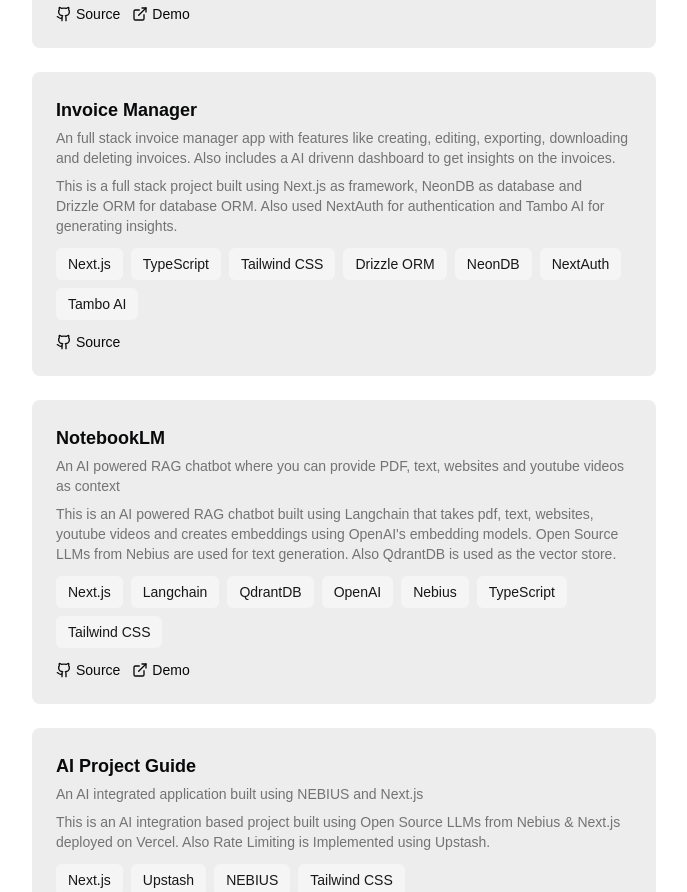
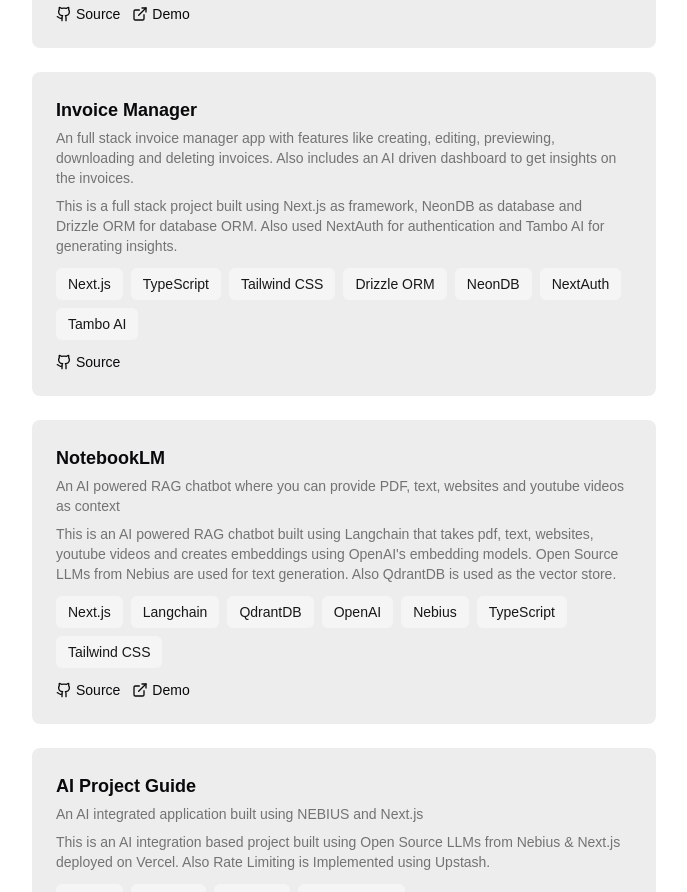
Before and after one commit to OlibhiaGhosh/olibhia-portfolio, a Next.js app: page /resume in a window 1280 px wide. Shown: the part 1280-2172 px from the top of the page, without its empty margins (296-983 px from the left). Built offline with nearby package versions, Linux system fonts and the light colour scheme.

Commit message:
Fixed few terms

```diff
--- a/src/app/resume/page.tsx
+++ b/src/app/resume/page.tsx
@@ -391,7 +391,7 @@
     },
     {
       title: "Invoice Manager",
-      subtitle: "An full stack invoice manager app with features like creating, editing, exporting, downloading and deleting invoices. Also includes a AI drivenn dashboard to get insights on the invoices.",
+      subtitle: "An full stack invoice manager app with features like creating, editing, previewing, downloading and deleting invoices. Also includes an AI driven dashboard to get insights on the invoices.",
       description: "This is a full stack project built using Next.js as framework, NeonDB as database and Drizzle ORM for database ORM. Also used NextAuth for authentication and Tambo AI for generating insights.",
       tech: ["Next.js", "TypeScript", "Tailwind CSS", "Drizzle ORM", "NeonDB", "NextAuth", "Tambo AI"],
       github: "https://github.com/OlibhiaGhosh/Invoice_manager",
--- a/src/data/resume.tsx
+++ b/src/data/resume.tsx
@@ -151,7 +151,7 @@
       dates: "February 2026",
       active: true,
       description:
-        "An full stack invoice manager app with features like creating, editing, exporting, downloading and deleting invoices. Also includes a AI drivenn dashboard to get insights on the invoices.",
+        "An full stack invoice manager app with features like creating, editing, previewing, downloading and deleting invoices. Also includes a AI drivenn dashboard to get insights on the invoices.",
       technologies: [
         "Next.js",
         "Typescript",
```
